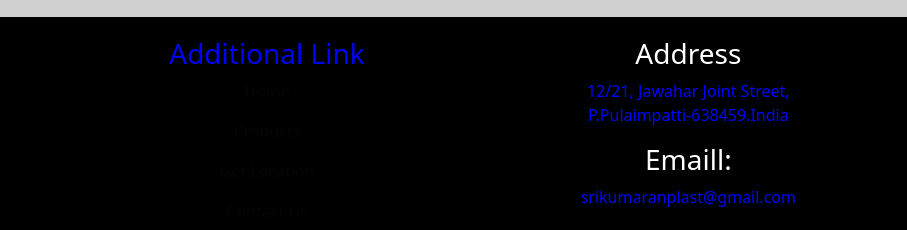
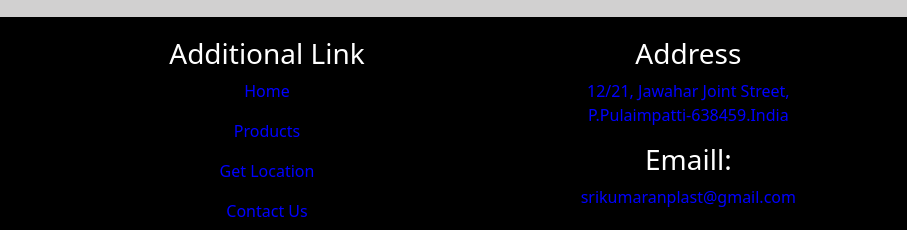
Before and after one commit to mjmarketing/srikumaranplast, a plain HTML site: page index.html in a window 1280 px wide. Shown: the part 1639-1869 px from the top of the page, 373-1280 px from the left. Drawn offline with Linux system fonts and the light colour scheme; a web font is replaced by a local one.

Commit message:
Update index.html

```diff
--- a/index.html
+++ b/index.html
@@ -171,12 +171,12 @@
                     </section>
                     <!-- social media end -->
                 </div>
-                <div class="col" style="color: blue;">
+                <div class="col">
                     <h3>Additional Link</h3>
-                    <p><a href="./index.html">Home</a></p>
-                    <p><a href="./catlog.pdf">Products</a></p>
-                    <p><a href="./index.html">Get Location</a></p>
-                    <p><a href="./index.html">Contact Us</a></p>
+                    <p><a style="color: blue;" href="./index.html">Home</a></p>
+                    <p><a style="color: blue;" href="./catlog.pdf">Products</a></p>
+                    <p><a style="color: blue;" href="./index.html">Get Location</a></p>
+                    <p><a style="color: blue;" href="./index.html">Contact Us</a></p>
                 </div>
                 <div class="col">
                     <h3>Address</h3>
```
